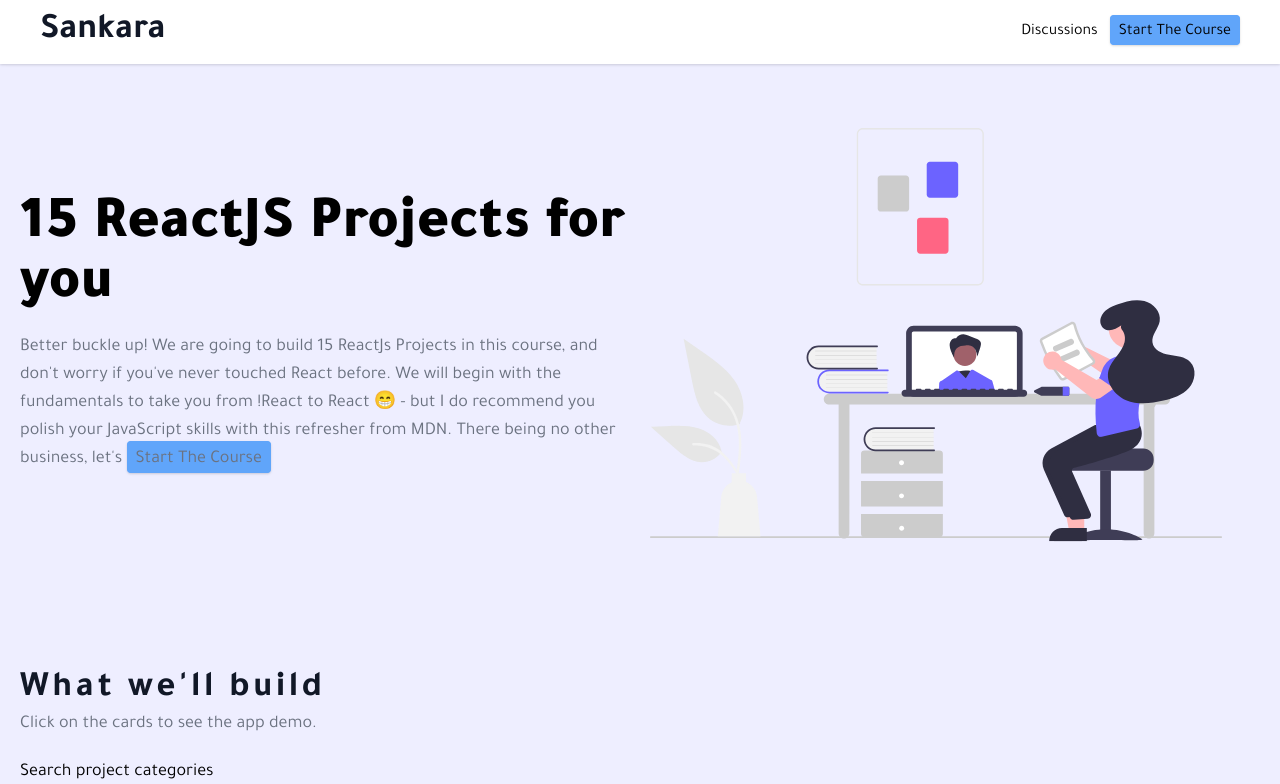
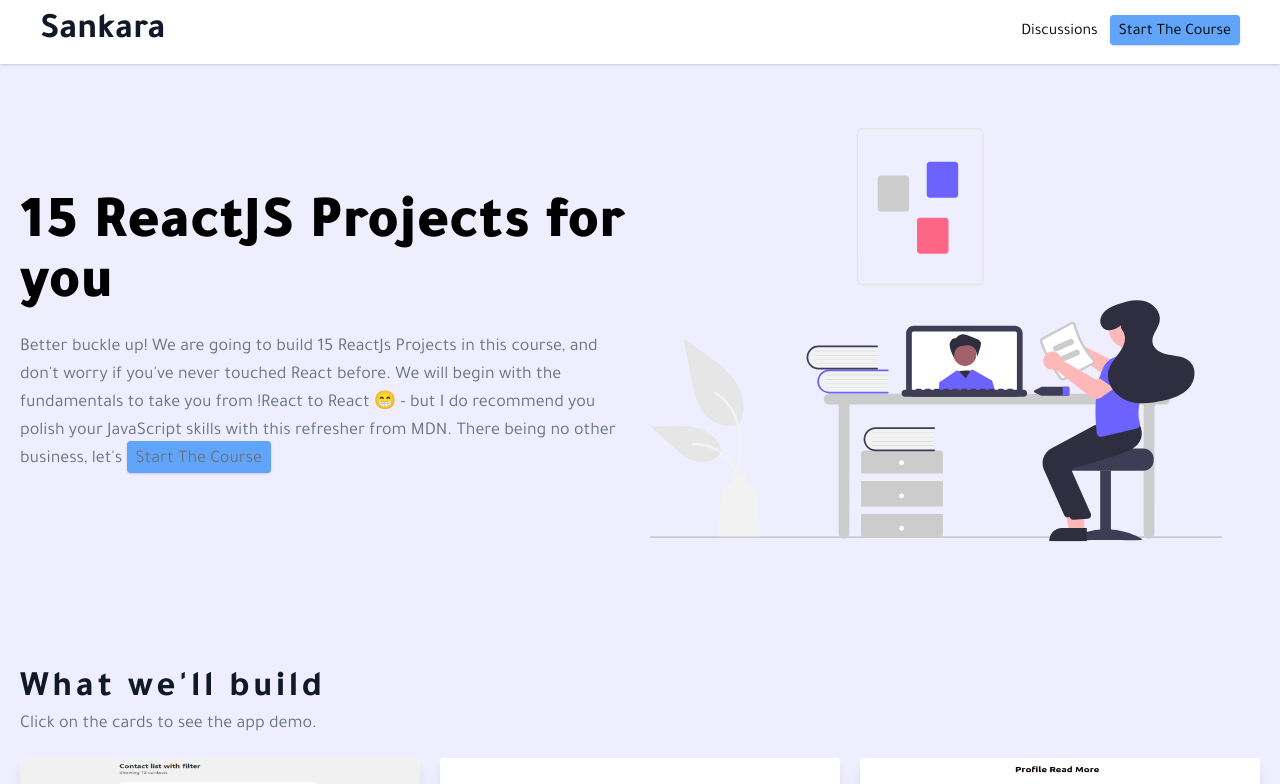
Before and after one commit to SankThomas/react-course-website, a React (Create React App) app: page / in a window 1280 px wide. Shown: the top 784 px of the page. Built offline with nearby package versions, Linux system fonts and the light colour scheme.

Commit message:
disable filter component

```diff
--- a/src/components/Cards.js
+++ b/src/components/Cards.js
@@ -1,6 +1,6 @@
 import { useState } from "react"
 import { data } from "../data/data"
-import Filter from "./Filter"
+// import Filter from "./Filter"
 
 export default function Cards() {
   // eslint-disable-next-line
@@ -14,7 +14,7 @@ export default function Cards() {
           Click on the cards to see the app demo.
         </p>
 
-        <Filter />
+        {/* <Filter /> */}
 
         <div className="grid grid-cols-1 gap-5 md:grid-cols-2 lg:grid-cols-3">
           {cards.map(({ id, title, image, link, category }) => {
```
